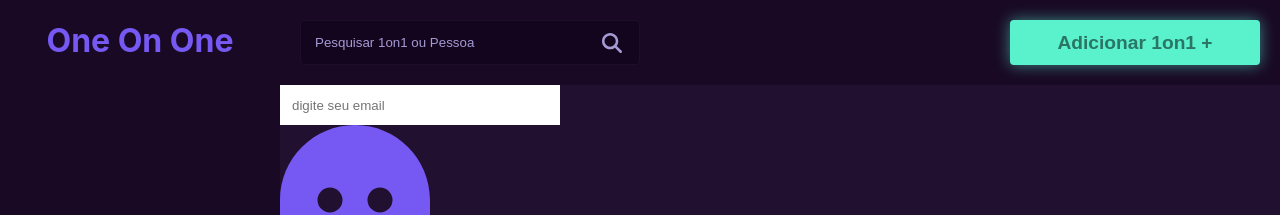
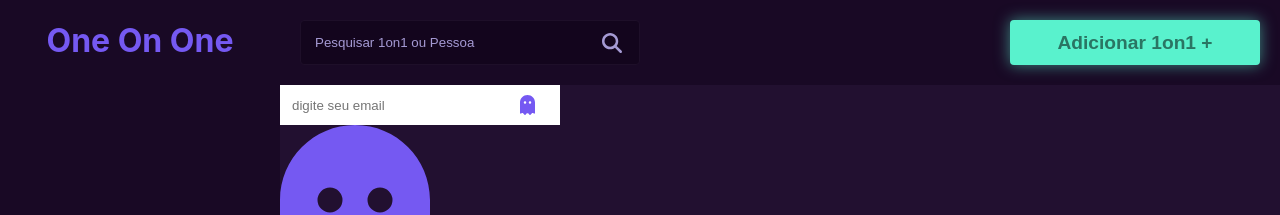
Before and after one commit to MatheusHash/one-on-one, a Next.js app: page / in a window 1280 px wide. Shown: the top 215 px of the page. Built offline with nearby package versions, Linux system fonts and the light colour scheme.

Commit message:
Layout Concluido

```diff
--- a/assets/components/Layouts/MainLayout.tsx
+++ b/assets/components/Layouts/MainLayout.tsx
@@ -24,15 +24,14 @@ interface Props {
                 </S.Main>
 
                 <S.Content>
-
                     <S.Header>
                             {/* <S.InputSearch placeholder="Pesquisar 1on1 ou Pessoa" type="text" /> */}
                             <InputSearch Placeholder="Pesquisar 1on1 ou Pessoa" Icon={faMagnifyingGlass} />
                             <S.AddButton>Adicionar 1on1 +</S.AddButton>
                     </S.Header>
 
+                    <S.Section>{children}</S.Section>
 
-                    <S.Section>{children}</S.Section>
                 </S.Content>
 
             </S.GridMainLayout>
--- a/assets/components/Layouts/style.ts
+++ b/assets/components/Layouts/style.ts
@@ -45,10 +45,10 @@ export const Section = styled.section`
     position: static;
     width: 100%;
     height: 150vh;
+    overflow-y: auto;
 `
 
 export const Menu = styled.div`
-    height: 100vh;
     h1{
         text-align: center;
     }
@@ -100,7 +100,8 @@ export const GridMainLayout = styled.div`
     margin: 0;
     padding: 0;
     color: #7559F2;
-    height: 100vh;
+    /* height: 100vh; */
+
     display: grid;
     grid-template-columns: 280px auto;
 
--- a/pages/index.tsx
+++ b/pages/index.tsx
@@ -12,10 +12,9 @@ const Home: NextPage = ()=> {
   return (
     <>
 
-      <Input Placeholder={'digite seu email'} Icon={'function'}/>
+      <Input Placeholder={'digite seu email'} Icon={faGhost}/>
       <FontAwesomeIcon icon={faGhost} fontSize='200px' />
       <ButtonSubmit>Login</ButtonSubmit>
-
     </>
   )
 }
```
